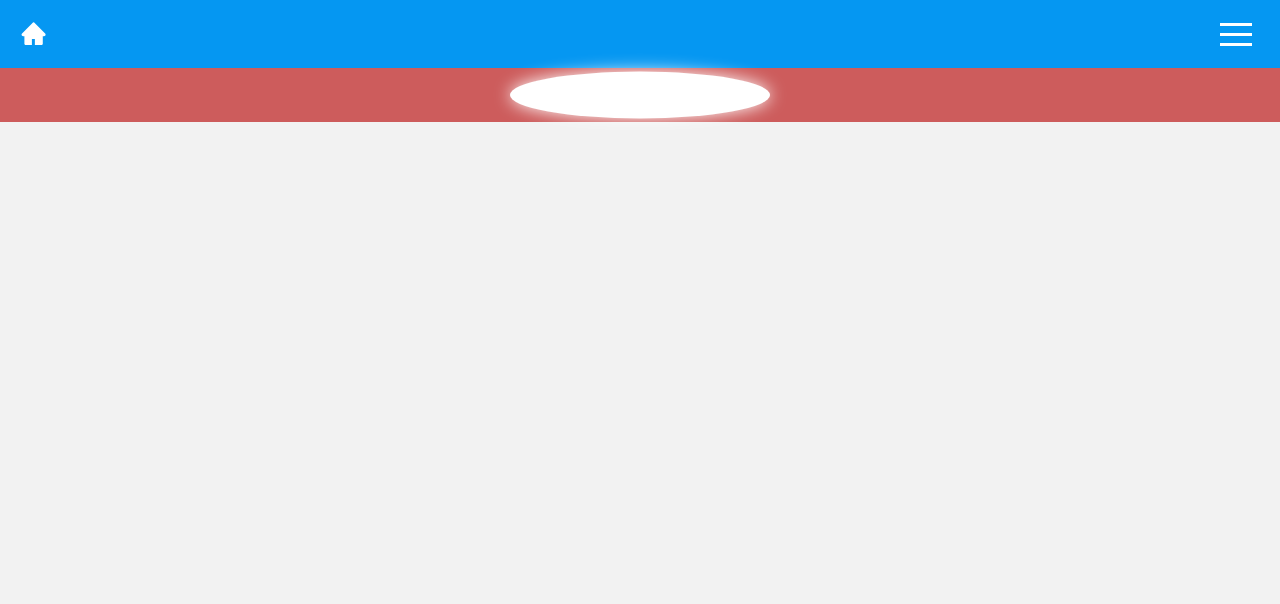
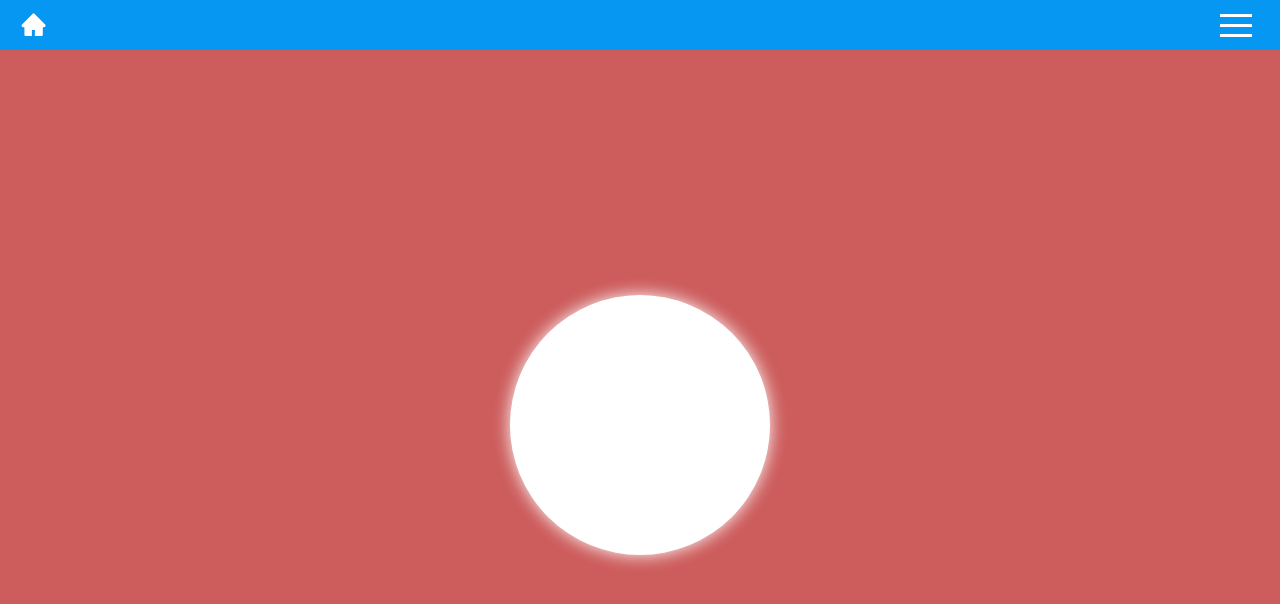
Before and after one commit to qapush/breathe-app, a React (Create React App) app: page /cwiczenie in a window 1280 px wide. Shown: the top 604 px of the page. Built offline with nearby package versions, Linux system fonts and the light colour scheme.

Commit message:
layout fixed

```diff
--- a/src/components/Page/Page.js
+++ b/src/components/Page/Page.js
@@ -2,7 +2,6 @@ import styles from './page.module.scss';
 import { Link } from 'react-router-dom';
 
 const Why = (props) => {
-  console.log(props)
   return (
     <div className="pt-2 text">
       <div className={styles.container}>
--- a/src/components/app/app.scss
+++ b/src/components/app/app.scss
@@ -6,6 +6,9 @@
 
 .app {
     min-height: 100%;
+    overflow: auto;
+    display: grid;
+    grid-template-rows: 50px 1fr;
     font-family: Arial, Helvetica, sans-serif;
     background-color: #F2F2F2;
     font-family: 'Manrope', sans-serif;;
--- a/src/components/breathe/Breathe.js
+++ b/src/components/breathe/Breathe.js
@@ -2,8 +2,10 @@ import { useSpring, animated, useSpringRef, useChain, config } from "@react-spri
 import styles from "./breathe.module.scss";
 
 export default function Breathe({ params }) {
+
   const { inhale, pause, exhale, bgColor } = params;
 
+  // Circle animation
   const springCirlceRef = useSpringRef();
   const springCirlce = useSpring({
     ref: springCirlceRef,
@@ -19,6 +21,7 @@ export default function Breathe({ params }) {
     loop: { reset: true },
   });
 
+  // Counter animation
   const springCounterRef = useSpringRef();
   const { springCounter } = useSpring({
     ref: springCounterRef,
@@ -27,6 +30,7 @@ export default function Breathe({ params }) {
     springCounter: 1,
   })
 
+  // Counter div animation
   const springCounterOpacityRef = useSpringRef();
   const {x} = useSpring({
     ref: springCounterOpacityRef,
@@ -39,7 +43,6 @@ export default function Breathe({ params }) {
 
   return (
     <div className={styles.breathe} style={{ backgroundColor: bgColor }}>
-
 
         <animated.div className={styles.counter} style={{
           opacity: x
--- a/src/components/breathe/breathe.module.scss
+++ b/src/components/breathe/breathe.module.scss
@@ -1,4 +1,5 @@
 .breathe {
+        min-height: 100%;
         position: relative;
         height: 100%;
         transition-duration: 1s;
```
